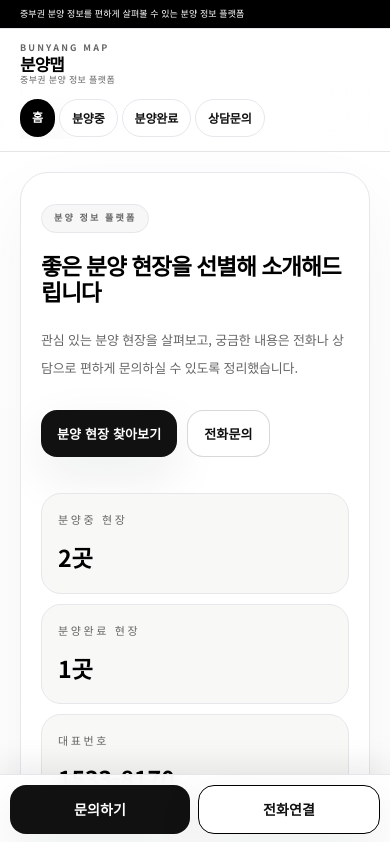
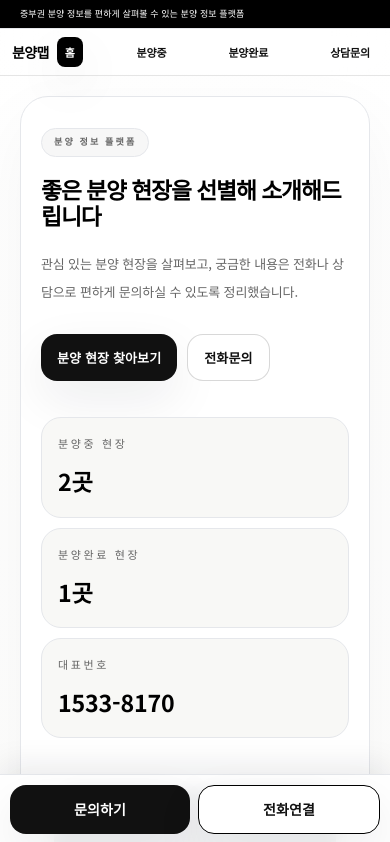
Before and after one commit to gj5x8v8xrv-a11y/qnsdid, a Next.js app: page / in a window 390 px wide. Shown: the top 842 px of the page. Built offline with nearby package versions, Linux system fonts and the light colour scheme; no server answers.

Commit message:
Compact mobile navigation into one row

```diff
--- a/src/components/site/site-header.tsx
+++ b/src/components/site/site-header.tsx
@@ -27,22 +27,22 @@ export function SiteHeader({
         </div>
       </div>
 
-      <div className="page-shell flex flex-col gap-3 py-3 sm:gap-5 sm:py-5 lg:flex-row lg:items-center lg:justify-between">
-        <Link className="flex items-center gap-2.5 sm:gap-4" href="/">
+      <div className="page-shell flex items-center gap-2 !px-3 py-2 sm:flex-col sm:items-stretch sm:gap-5 sm:!px-8 sm:py-5 lg:flex-row lg:items-center lg:justify-between lg:!px-12">
+        <Link className="shrink-0 sm:flex sm:items-center sm:gap-4" href="/">
           <div className="space-y-0 sm:space-y-1">
-            <p className="text-[length:var(--home-brand-english-size,9px)] font-semibold uppercase tracking-[0.24em] text-muted sm:text-[11px] sm:tracking-[0.32em]">
+            <p className="hidden text-[length:var(--home-brand-english-size,9px)] font-semibold uppercase tracking-[0.24em] text-muted sm:block sm:text-[11px] sm:tracking-[0.32em]">
               {settings.brandEnglishName}
             </p>
-            <p className="text-[length:var(--home-brand-name-size,1.05rem)] font-extrabold leading-none tracking-[-0.045em] text-black sm:text-[1.65rem]">
+            <p className="text-[14px] font-extrabold leading-none tracking-[-0.045em] text-black sm:text-[1.65rem]">
               {site.companyName}
             </p>
-            <p className="text-[length:var(--home-brand-caption-size,9px)] font-medium tracking-[0.04em] text-muted sm:text-xs sm:tracking-[0.08em]">
+            <p className="hidden text-[length:var(--home-brand-caption-size,9px)] font-medium tracking-[0.04em] text-muted sm:block sm:text-xs sm:tracking-[0.08em]">
               {settings.brandCaption}
             </p>
           </div>
         </Link>
 
-        <nav aria-label="주요 메뉴" className="flex gap-1 overflow-x-auto pb-0.5 sm:gap-2 sm:pb-1">
+        <nav aria-label="주요 메뉴" className="flex min-w-0 flex-1 items-center justify-between gap-0.5 sm:gap-2 sm:overflow-x-auto sm:pb-1 lg:flex-none">
           {navItems.map((item) => {
             const isActive =
               item.href === "/"
@@ -53,10 +53,10 @@ export function SiteHeader({
 
             return (
               <Link
-                className={`whitespace-nowrap rounded-full px-3 py-2 text-[length:var(--home-nav-size,12px)] font-semibold transition sm:px-4 sm:py-2.5 sm:text-sm ${
+                className={`whitespace-nowrap rounded-lg px-2 py-1.5 text-[11px] font-semibold transition sm:rounded-full sm:px-4 sm:py-2.5 sm:text-sm ${
                   isActive
                     ? "bg-black text-white shadow-soft"
-                    : "border border-black/8 bg-white text-foreground hover:bg-slate-50"
+                    : "bg-white text-foreground hover:bg-slate-50 sm:border sm:border-black/8"
                 }`}
                 href={item.href}
                 key={item.href}
```
